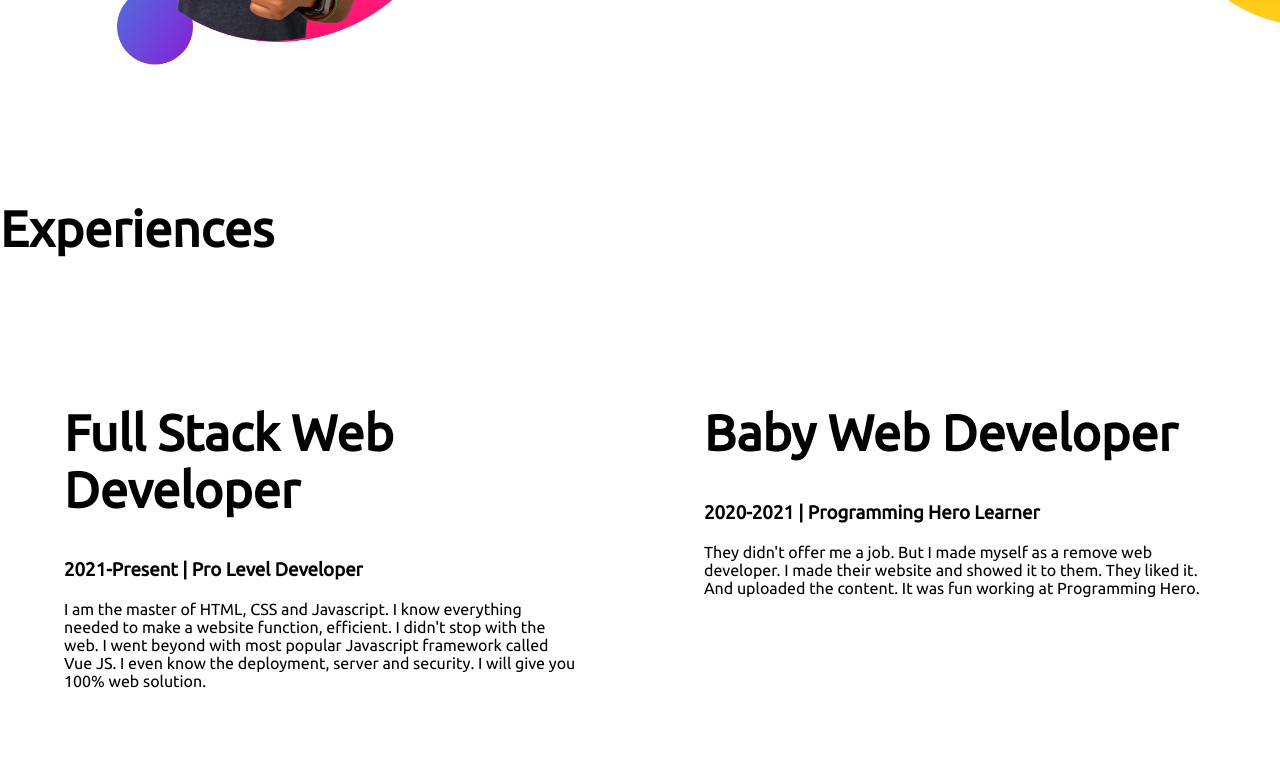
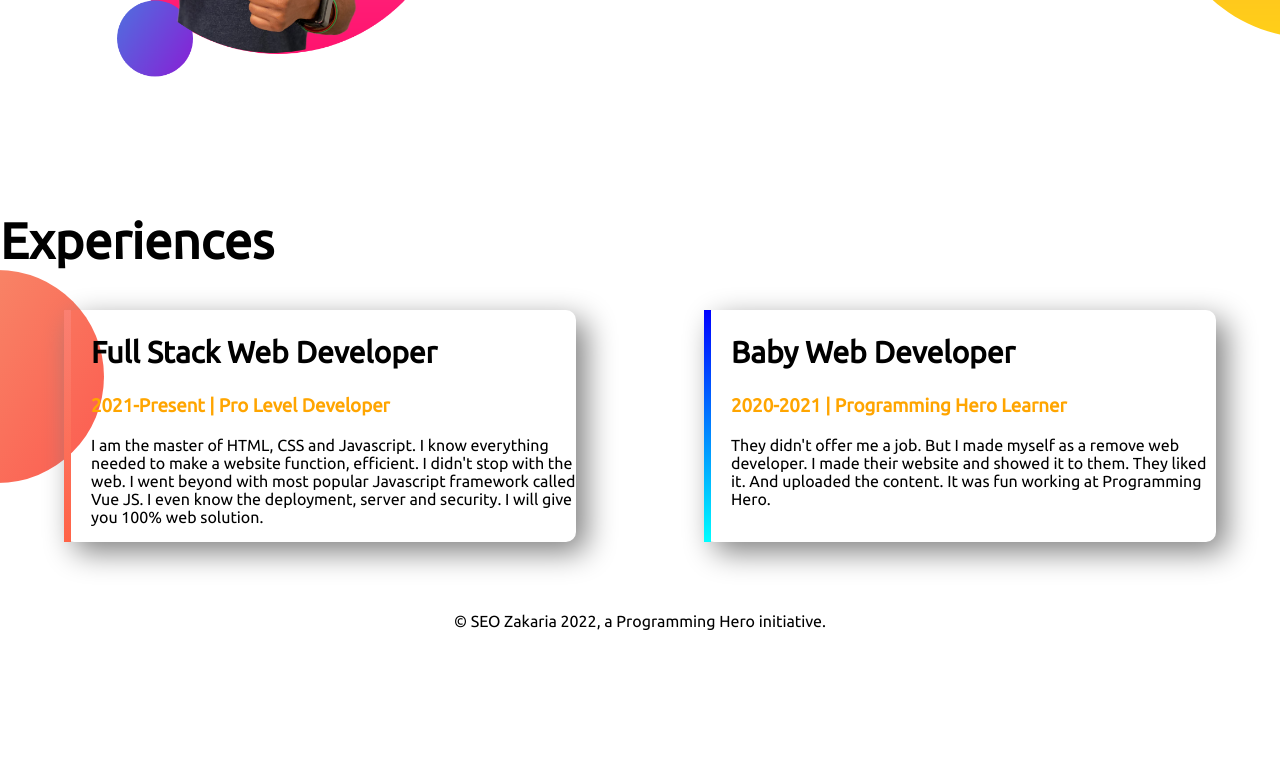
Before and after one commit to seozakaria/seo-digital-repo, a plain HTML site: page index.html in a window 1280 px wide. Shown: the part 1022-1795 px from the top of the page. After the commit the page ends 1668 px from the top, so only its background shows below. Drawn offline with Linux system fonts and the light colour scheme.

Commit message:
footer and experience added

```diff
--- a/index.html
+++ b/index.html
@@ -49,20 +49,23 @@
         <h1>Experiences</h1>
 
         <div class="flexible-container">
-            <div class="half-width">
-                <h1>Full Stack Web Developer</h1>
-                <h3>2021-Present | Pro Level Developer</h3>
+            <div id="full-stack-experience" class="experiences-item">
+                <h2>Full Stack Web Developer</h2>
+                <h3 class="orange-color">2021-Present | Pro Level Developer</h3>
                 <p>I am the master of HTML, CSS and Javascript. I know everything needed to make a website function, efficient. I didn't stop with the web. I went beyond with most popular Javascript framework called Vue JS. I even know the deployment, server and security. I will give you 100% web solution.</p>
             </div>
 
-            <div class="half-width">
-                <h1>Baby Web Developer</h1>
-                <h3>2020-2021 | Programming Hero Learner</h3>
+            <div id="web-dev-experience" class="experiences-item">
+                <h2>Baby Web Developer</h2>
+                <h3 class="orange-color">2020-2021 | Programming Hero Learner</h3>
                 <p>They didn't offer me a job. But I made myself as a remove web developer. I made their website and showed it to them. They liked it. And uploaded the content. It was fun working at Programming Hero.</p>
             </div>
         </div>
 
     </section>
+    <footer>
+        <p>© SEO Zakaria 2022, a Programming Hero initiative.</p>
+    </footer>
 </body>
 
 </html>
--- a/style.css
+++ b/style.css
@@ -4,6 +4,9 @@ body{
 }
 h1{
     font-size: 50px;
+}
+h2{
+    font-size: 30px;
 }
 .orange-color{
     color: orange;
@@ -38,3 +41,30 @@ h1{
     background-position: right;
     padding-right: 50px;
 }
+.experiences-area{
+    background-image: url(images/exp-bg.png);
+    background-repeat: no-repeat;
+    background-position:left
+}
+.experiences-item{
+    width: 40%;
+    margin-left: 5%;
+    margin-right: 5%;
+    padding-left: 20px;
+    border-radius: 10px;
+    box-shadow:  10px 10px 30px gray;
+    border-left: 10px solid;
+}
+#web-dev-experience{
+    border-left: 7px solid;
+    border-image: linear-gradient(blue, cyan);
+    border-image-slice: 1;
+}
+#full-stack-experience{
+    border-left: 7px solid;
+    border-image: linear-gradient(salmon, tomato);
+    border-image-slice: 1;
+}
+footer p {
+    text-align: center;
+}
```
